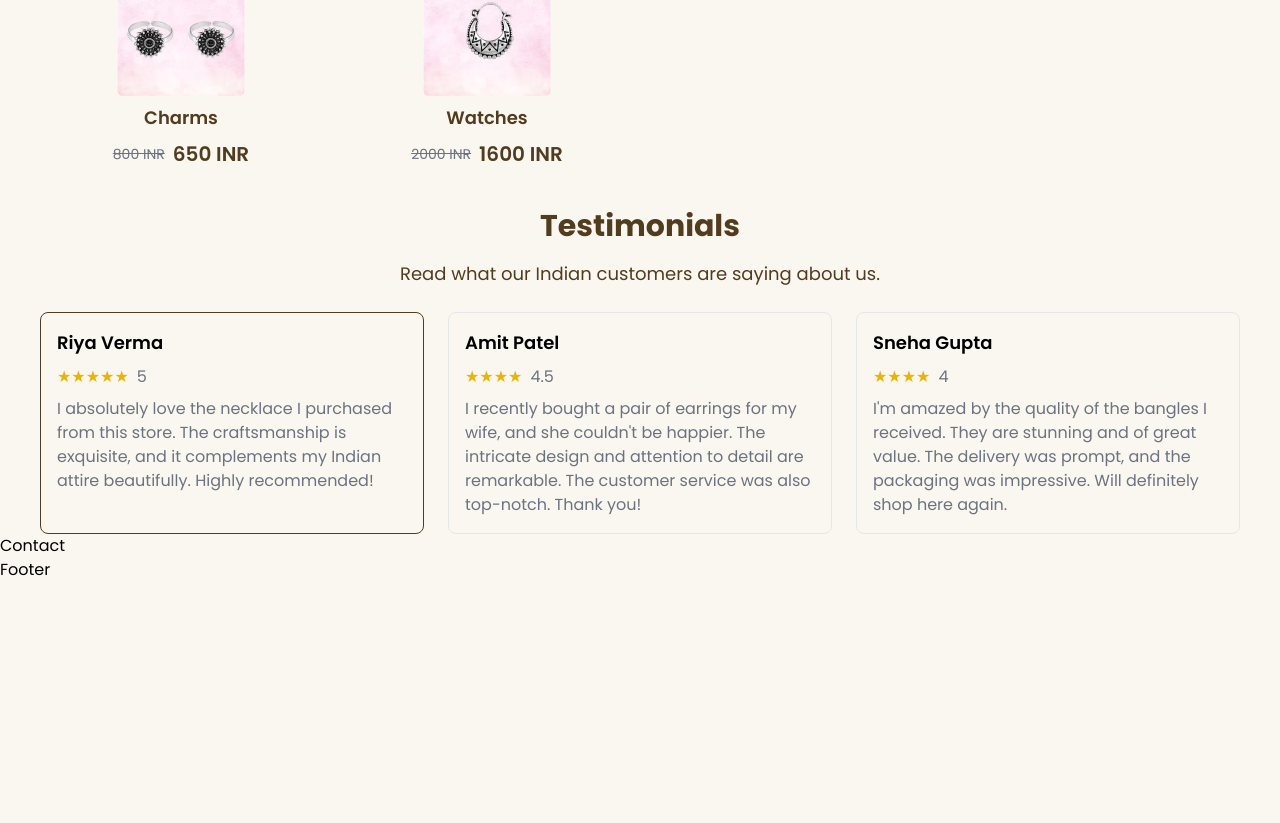
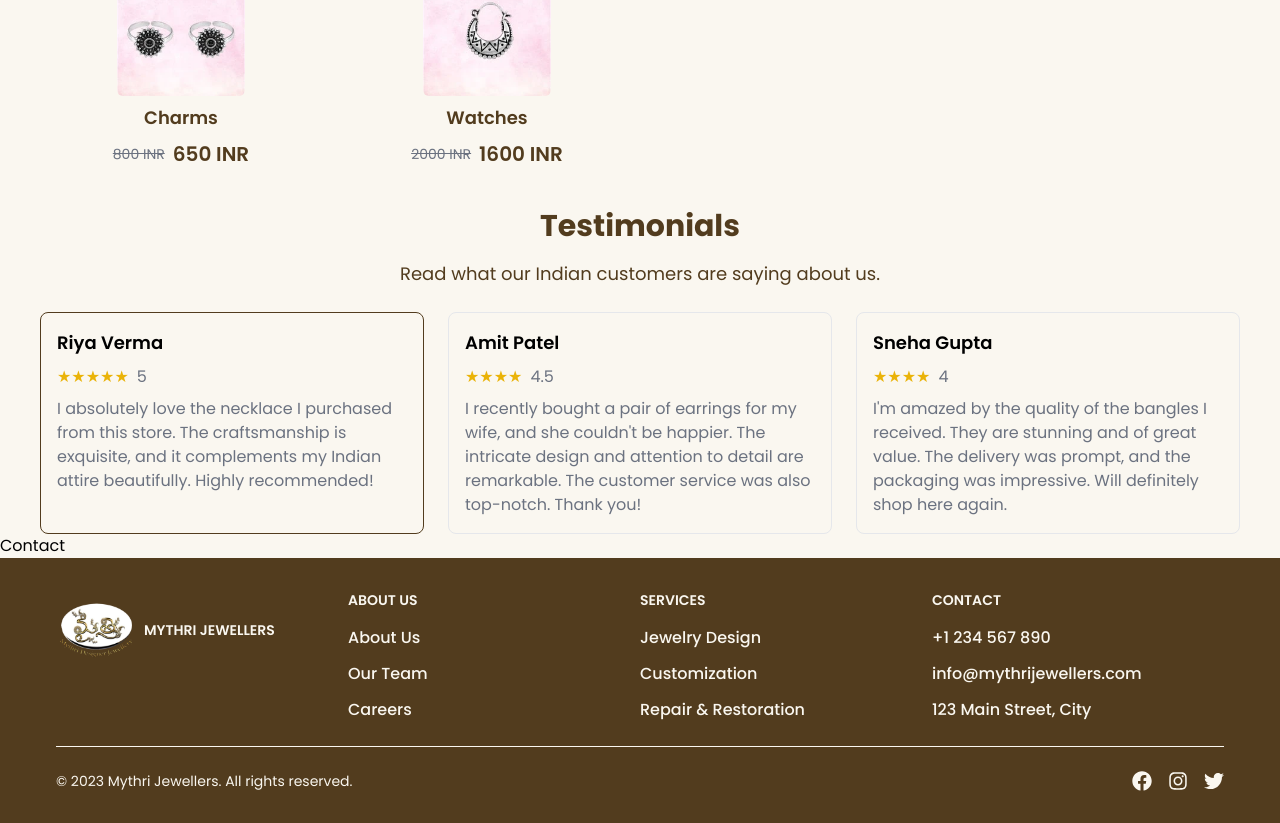
Before and after one commit to AlphaTechies/mythri-jewellers, a React (Vite) app in the folder client/: page / in a window 1280 px wide. Shown: the part 5415-6238 px from the top of the page. Before the commit the page ends 5997 px from the top, so only its background shows below. Built offline with nearby package versions, Linux system fonts and the light colour scheme.

Commit message:
footer section completed

```diff
--- a/client/package.json
+++ b/client/package.json
@@ -16,6 +16,7 @@
     "pure-react-carousel": "^1.30.1",
     "react": "^18.2.0",
     "react-dom": "^18.2.0",
+    "react-icons": "^4.9.0",
     "react-redux": "^8.1.0",
     "react-router-dom": "^6.13.0",
     "react-scroll": "^1.8.9",
--- a/client/src/components/Footer.jsx
+++ b/client/src/components/Footer.jsx
@@ -1,9 +1,115 @@
-import React from 'react'
+import React from "react";
+import { FaFacebook, FaInstagram, FaTwitter } from "react-icons/fa";
 
-const Footer = () => {
+function Footer() {
   return (
-    <div>Footer</div>
-  )
+    <footer className="bg-primary py-8">
+      <div className="container mx-auto px-4">
+        <div className="flex flex-wrap justify-between">
+          <div className="w-full md:w-1/4 mb-8 md:mb-0">
+            <div className="flex items-center mb-4">
+              <img
+                src="logo.png"
+                alt="Mythri Jewellers"
+                className="mr-2 h-20 cursor-pointer"
+              />
+              <h2 className="text-sm font-semibold text-secondary uppercase">
+                Mythri Jewellers
+              </h2>
+            </div>
+          </div>
+          <div className="w-full md:w-1/4 mb-8 text-secondary md:mb-0">
+            <h2 className="text-sm font-semibold text-secondary uppercase mb-4">
+              About Us
+            </h2>
+            <ul className="text-secondary font-medium">
+              <li className="mb-3">
+                <a href="#" className="">
+                  About Us
+                </a>
+              </li>
+              <li className="mb-3">
+                <a href="#" className="">
+                  Our Team
+                </a>
+              </li>
+              <li>
+                <a href="#" className="">
+                  Careers
+                </a>
+              </li>
+            </ul>
+          </div>
+          <div className="w-full md:w-1/4 mb-8 md:mb-0">
+            <h2 className="text-sm font-semibold text-secondary uppercase mb-4">
+              Services
+            </h2>
+            <ul className="text-secondary font-medium">
+              <li className="mb-3">
+                <a href="#" className="">
+                  Jewelry Design
+                </a>
+              </li>
+              <li className="mb-3">
+                <a href="#" className="">
+                  Customization
+                </a>
+              </li>
+              <li>
+                <a href="#" className="">
+                  Repair & Restoration
+                </a>
+              </li>
+            </ul>
+          </div>
+
+          <div className="w-full md:w-1/4">
+            <h2 className="text-sm font-semibold text-secondary uppercase mb-4">
+              Contact
+            </h2>
+            <ul className="text-secondary font-medium">
+              <li className="mb-3">
+                <a href="tel:+1234567890" className="">
+                  +1 234 567 890
+                </a>
+              </li>
+              <li className="mb-3">
+                <a href="mailto:info@mythrijewellers.com" className="">
+                  info@mythrijewellers.com
+                </a>
+              </li>
+              <li>
+                <a href="#" className="">
+                  123 Main Street, City
+                </a>
+              </li>
+            </ul>
+          </div>
+        </div>
+        <hr className="my-6 border-secondary" />
+        <div className="flex justify-between items-center">
+          <span className="text-sm text-secondary">
+            &copy; {new Date().getFullYear()} Mythri Jewellers. All rights
+            reserved.
+          </span>
+          <div className="flex space-x-4">
+            <a href="#" className="text-secondary">
+              <FaFacebook size={20} />
+              <span className="sr-only">Facebook page</span>
+            </a>
+            <a href="#" className="text-secondary">
+              <FaInstagram size={20} />
+              <span className="sr-only">Instagram page</span>
+            </a>
+            <a href="#" className="text-secondary">
+              <FaTwitter size={20} />
+              <span className="sr-only">Twitter page</span>
+            </a>
+          </div>
+        </div>
+      </div>
+    </footer>
+  );
 }
 
-export default Footer
+export default Footer;
```
Also changed, not shown: 1 other file (tests, documents, lock files or other folders).
